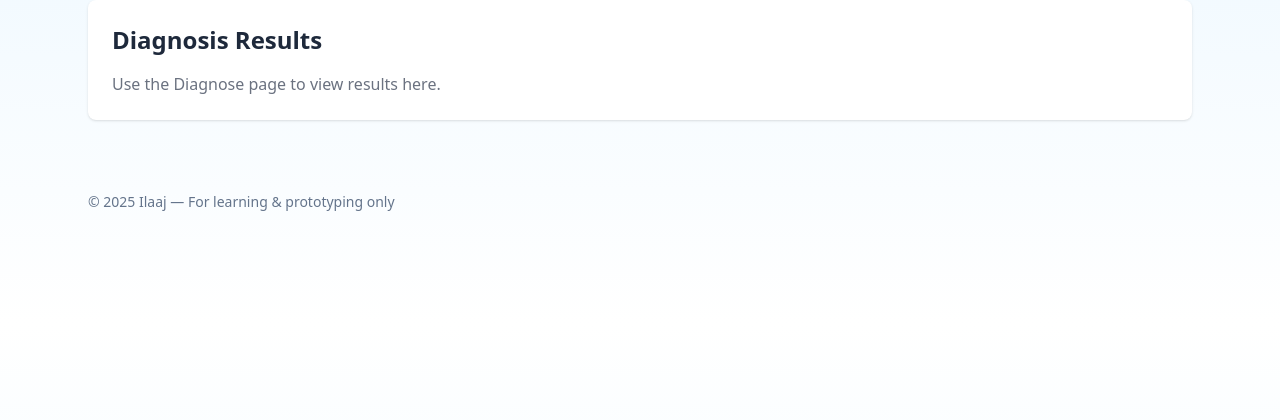
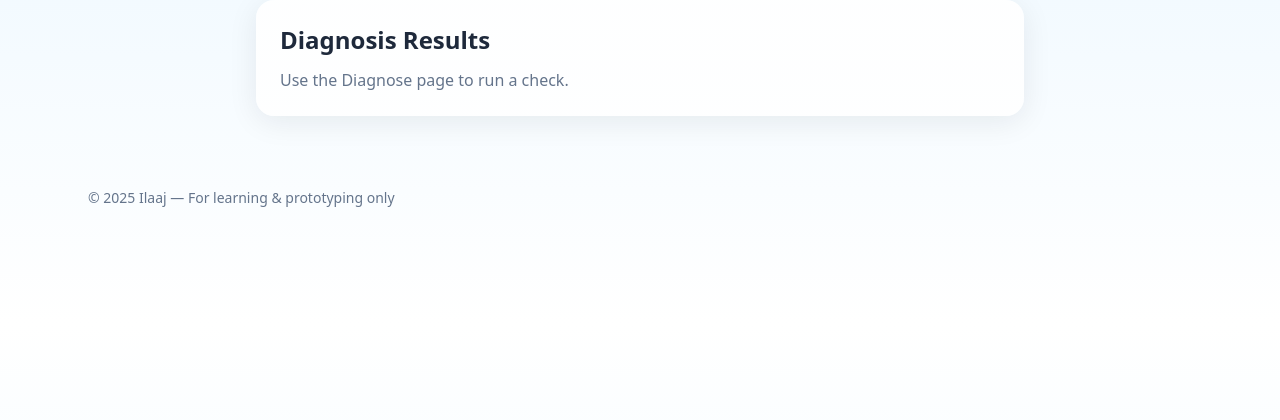
Before and after one commit to rajveer100704/Ilaaj, a FastAPI app: page /result in a window 1280 px wide. Shown: the part 76-496 px from the top of the page. Run offline with FastAPI, Linux system fonts and the light colour scheme; some libraries are stand-ins or nearby versions.

Commit message:
Update result.html

```diff
--- a/templates/result.html
+++ b/templates/result.html
@@ -1,10 +1,9 @@
-<!-- templates/result.html -->
 {% extends "base.html" %}
 {% block content %}
-<div class="bg-white rounded-lg p-6 shadow">
-  <h2 class="text-2xl font-semibold mb-4">Diagnosis Results</h2>
-  <div id="results-container" class="space-y-4">
-    <div class="text-gray-500">Use the Diagnose page to view results here.</div>
+<div class="glass-card p-6 max-w-3xl mx-auto">
+  <h2 class="text-2xl font-semibold mb-3">Diagnosis Results</h2>
+  <div id="results-container" class="space-y-4 text-slate-700">
+    <div class="text-slate-500">Use the Diagnose page to run a check.</div>
   </div>
 </div>
 {% endblock %}
```
